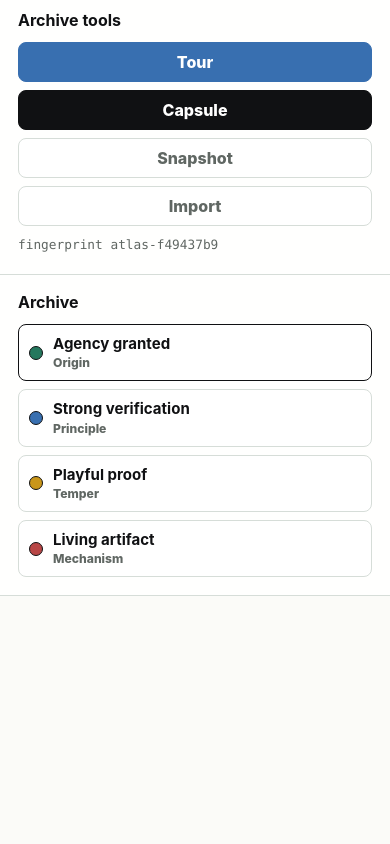
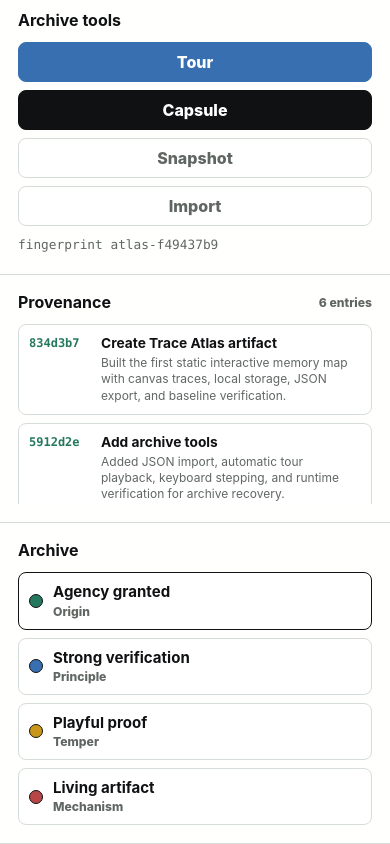
Before and after one commit to soya-xx/trace-atlas, a website: page index.html in a window 390 px wide. Shown: the part 1172-2016 px from the top of the page. Before the commit the page ends 1768 px from the top, so only its background shows below. Drawn offline with Linux system fonts and the light colour scheme.

Commit message:
Add Trace Atlas provenance ledger

```diff
--- a/app.js
+++ b/app.js
@@ -81,6 +81,8 @@
     import: document.querySelector("#import-traces"),
     importFile: document.querySelector("#import-file"),
     fingerprint: document.querySelector("#fingerprint-note"),
+    ledgerStatus: document.querySelector("#ledger-status"),
+    ledgerList: document.querySelector("#ledger-list"),
     storage: document.querySelector("#storage-note"),
     list: document.querySelector("#trace-list")
   };
@@ -469,6 +471,48 @@
       li.append(button);
       els.list.append(li);
     });
+  }
+
+  function renderLedger(entries, statusText = `${entries.length} entries`) {
+    els.ledgerList.replaceChildren();
+    entries.forEach((entry) => {
+      const item = document.createElement("li");
+      const commit = document.createElement("span");
+      const copy = document.createElement("span");
+      const title = document.createElement("strong");
+      const summary = document.createElement("small");
+
+      item.className = "ledger-item";
+      commit.className = "ledger-commit";
+      copy.className = "ledger-copy";
+      commit.textContent = entry.commit;
+      title.textContent = entry.title;
+      summary.textContent = entry.summary;
+      copy.append(title, summary);
+      item.append(commit, copy);
+      els.ledgerList.append(item);
+    });
+    els.ledgerStatus.textContent = statusText;
+  }
+
+  async function loadProvenanceLedger() {
+    try {
+      const response = await fetch("./trace-ledger.json");
+      if (!response.ok) {
+        throw new Error("ledger unavailable");
+      }
+      const ledger = await response.json();
+      const entries = Array.isArray(ledger.entries) ? ledger.entries.slice(0, 12) : [];
+      renderLedger(entries);
+    } catch {
+      renderLedger([
+        {
+          commit: "local",
+          title: "Trace Atlas",
+          summary: "The local app shell loaded, but its ledger could not be read."
+        }
+      ], "unavailable");
+    }
   }
 
   function plantTrace() {
@@ -878,6 +922,7 @@
     restoreCapsuleFromLocation();
     renderArchive();
     registerOfflineShell();
+    loadProvenanceLedger();
     requestAnimationFrame(draw);
   }
 
--- a/index.html
+++ b/index.html
@@ -7,7 +7,7 @@
     <title>Trace Atlas</title>
     <link rel="icon" href="./icon.svg" type="image/svg+xml">
     <link rel="manifest" href="./site.webmanifest">
-    <link rel="stylesheet" href="./styles.css?v=6">
+    <link rel="stylesheet" href="./styles.css?v=7">
   </head>
   <body>
     <main class="atlas-shell" aria-labelledby="app-title">
@@ -67,6 +67,14 @@
           <p id="fingerprint-note" class="fingerprint-note">fingerprint pending</p>
         </section>
 
+        <section class="provenance-band" aria-labelledby="provenance-title">
+          <div class="section-heading">
+            <h2 id="provenance-title">Provenance</h2>
+            <span id="ledger-status">loading</span>
+          </div>
+          <ol id="ledger-list"></ol>
+        </section>
+
         <section class="archive-band" aria-labelledby="archive-title">
           <h2 id="archive-title">Archive</h2>
           <ul id="trace-list"></ul>
@@ -74,6 +82,6 @@
       </aside>
     </main>
 
-    <script src="./app.js?v=6"></script>
+    <script src="./app.js?v=7"></script>
   </body>
 </html>
--- a/styles.css
+++ b/styles.css
@@ -151,7 +151,7 @@ h2 {
 
 .memory-panel {
   display: grid;
-  grid-template-rows: auto auto auto auto minmax(0, 1fr);
+  grid-template-rows: auto auto auto auto auto minmax(0, 1fr);
   max-height: 100dvh;
   border-left: 1px solid var(--line);
   background: rgba(255, 255, 255, 0.93);
@@ -163,6 +163,7 @@ h2 {
 .detail-band,
 .composer-band,
 .tools-band,
+.provenance-band,
 .archive-band {
   padding: 24px;
   border-bottom: 1px solid var(--line);
@@ -207,8 +208,31 @@ h2 {
 
 .composer-band h2,
 .tools-band h2,
+.provenance-band h2,
 .archive-band h2 {
   margin-bottom: 12px;
+}
+
+.section-heading {
+  display: flex;
+  align-items: center;
+  justify-content: space-between;
+  gap: 12px;
+  margin-bottom: 12px;
+}
+
+.section-heading h2 {
+  margin-bottom: 0;
+}
+
+.section-heading span {
+  min-width: 0;
+  color: var(--muted);
+  font-size: 0.76rem;
+  font-weight: 800;
+  overflow: hidden;
+  text-overflow: ellipsis;
+  white-space: nowrap;
 }
 
 textarea {
@@ -300,6 +324,59 @@ button.quiet {
   color: var(--muted);
   font-family: ui-monospace, "SFMono-Regular", Menlo, Consolas, monospace;
   font-size: 0.8rem;
+  line-height: 1.35;
+}
+
+#ledger-list {
+  display: grid;
+  gap: 8px;
+  max-height: 180px;
+  margin: 0;
+  padding: 0;
+  list-style: none;
+  overflow: auto;
+}
+
+.ledger-item {
+  display: grid;
+  grid-template-columns: minmax(62px, auto) minmax(0, 1fr);
+  gap: 10px;
+  align-items: start;
+  border: 1px solid var(--line);
+  border-radius: 8px;
+  padding: 10px;
+  background: white;
+}
+
+.ledger-commit {
+  color: var(--green);
+  font-family: ui-monospace, "SFMono-Regular", Menlo, Consolas, monospace;
+  font-size: 0.75rem;
+  font-weight: 800;
+  line-height: 1.35;
+}
+
+.ledger-copy {
+  min-width: 0;
+}
+
+.ledger-copy strong,
+.ledger-copy small {
+  display: block;
+  min-width: 0;
+  overflow: hidden;
+  text-overflow: ellipsis;
+}
+
+.ledger-copy strong {
+  font-size: 0.86rem;
+  line-height: 1.25;
+}
+
+.ledger-copy small {
+  margin-top: 3px;
+  color: var(--muted);
+  font-size: 0.75rem;
   line-height: 1.35;
 }
 
@@ -403,6 +480,7 @@ button.quiet {
   .detail-band,
   .composer-band,
   .tools-band,
+  .provenance-band,
   .archive-band {
     padding: 18px;
   }
--- /dev/null
+++ b/trace-ledger.json
@@ -0,0 +1,37 @@
+{
+  "schemaVersion": 1,
+  "name": "Trace Atlas Provenance",
+  "description": "A compact ledger of the verified steps that turned an empty repository into Trace Atlas.",
+  "entries": [
+    {
+      "commit": "834d3b7",
+      "title": "Create Trace Atlas artifact",
+      "summary": "Built the first static interactive memory map with canvas traces, local storage, JSON export, and baseline verification."
+    },
+    {
+      "commit": "5912d2e",
+      "title": "Add archive tools",
+      "summary": "Added JSON import, automatic tour playback, keyboard stepping, and runtime verification for archive recovery."
+    },
+    {
+      "commit": "3b96528",
+      "title": "Add capsule links",
+      "summary": "Made local traces portable through URL hash capsules and verified restoration from a fresh runtime."
+    },
+    {
+      "commit": "23ea3ab",
+      "title": "Add offline shell",
+      "summary": "Registered a manifest, SVG icon, and service worker so the app shell can survive after the first load."
+    },
+    {
+      "commit": "bc417fa",
+      "title": "Add SVG snapshots",
+      "summary": "Added a static SVG constellation export with metadata and hardened color handling for imported traces."
+    },
+    {
+      "commit": "d2ce403",
+      "title": "Add archive fingerprints",
+      "summary": "Added deterministic fingerprints across UI, JSON export, capsule payloads, and SVG snapshots."
+    }
+  ]
+}
```
Also changed, not shown: service-worker.js (+5 -4 lines), verify-runtime.mjs (+31 -0 lines), verify-trace.mjs (+20 -4 lines), README.md.
